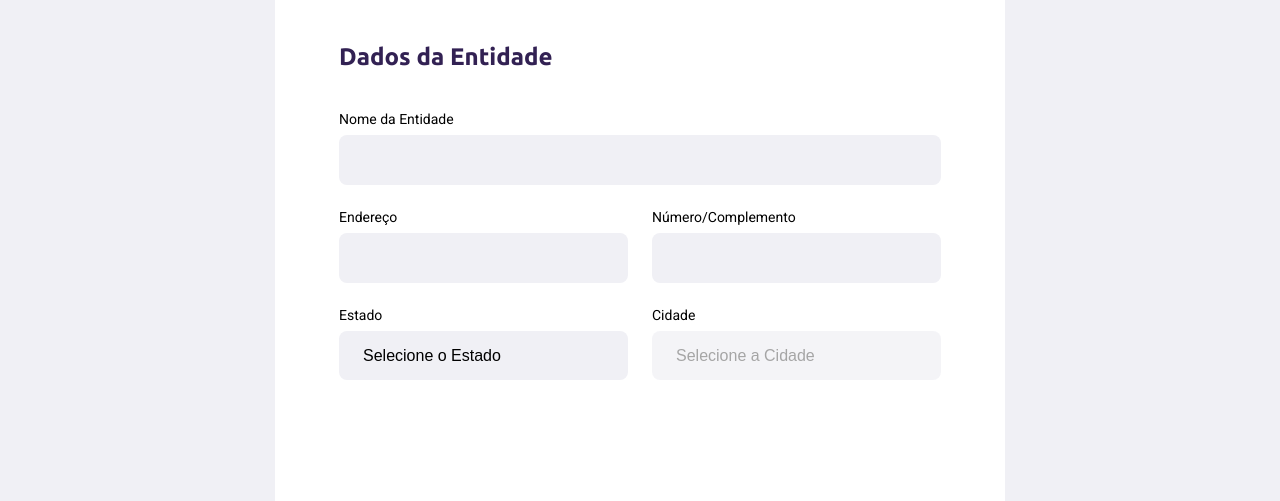
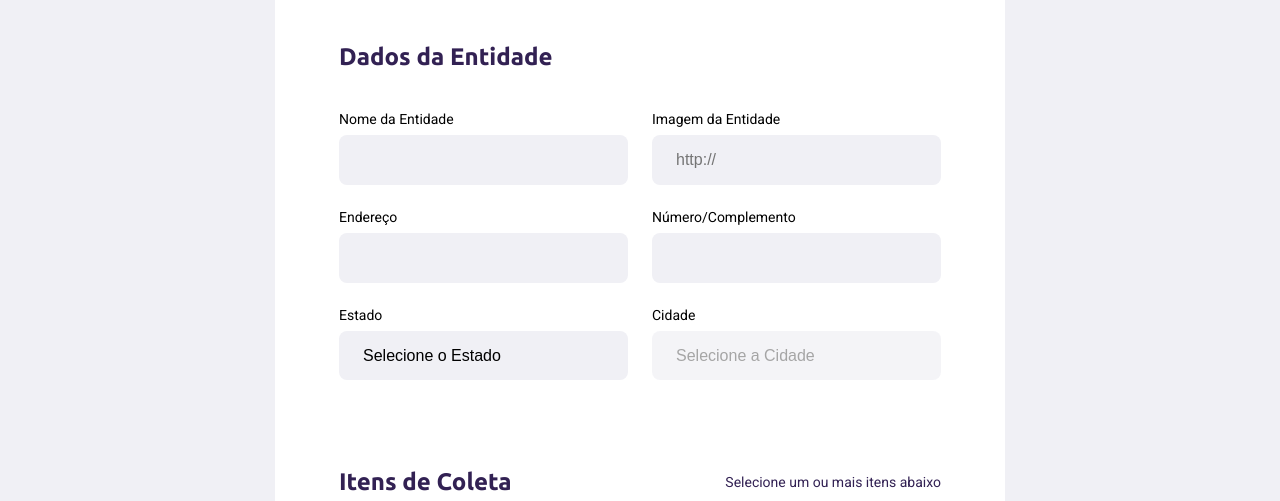
Before and after one commit to CaioSilvaSilva/ecoleta-starter-nlw, a website: page src/views/create-point.html in a window 1280 px wide. Shown: the part 299-800 px from the top of the page. Drawn offline with nearby package versions, Linux system fonts and the light colour scheme; files that its build step writes are made by us from their sources; no server answers.

Commit message:
:hammer: Resolving issues

```diff
--- a/public/styles/create-point.css
+++ b/public/styles/create-point.css
@@ -45,10 +45,19 @@ form fieldset {
 
 form legend {
     margin-bottom: 40px;
+    display: flex;
+    align-items: center;
+    justify-content: space-between;
+    width: 100%;
 }
 
 form legend h2 {
     font-size: 24px;
+}
+
+form legend span {
+    font-size: 14px;
+    color: var(--title-color);
 }
 
 form .field {
--- a/public/styles/responsive.css
+++ b/public/styles/responsive.css
@@ -26,6 +26,14 @@
     #page-search-results .card img {
         height: 200px;
     }
+
+    #page-create-point .field-group {
+        flex-direction: column;
+    }
+
+    #page-create-point .field-group .field + .field {
+        margin-left: 0;
+    }
 }
 
 @media (min-width: 1700px) {
--- a/src/views/create-point.html
+++ b/src/views/create-point.html
@@ -22,9 +22,19 @@
                 <h2>Dados da Entidade</h2>
             </legend>
 
-            <div class="field">
-                <label for="">Nome da Entidade</label>
-                <input type="text" name="name" required>
+            <div class="field-group">
+                <div class="field">
+                    <label for="">Nome da Entidade</label>
+                    <input type="text" name="name" required>
+                </div>
+                <div class="field">
+                    <label for="">Imagem da Entidade</label>
+                    <input
+                    type="url"
+                    name="image"
+                    placeholder="http://"
+                    required>
+                </div>
             </div>
 
             <div class="field-group">
@@ -58,7 +68,8 @@
 
         <fieldset>
             <legend>
-                <h2></h2>
+                <h2>Itens de Coleta</h2>
+                <span>Selecione um ou mais itens abaixo</span>
             </legend>
 
             <div class="items-grid">
```
Also changed, not shown: src/views/partials/modal.html (+1 -1 lines).
